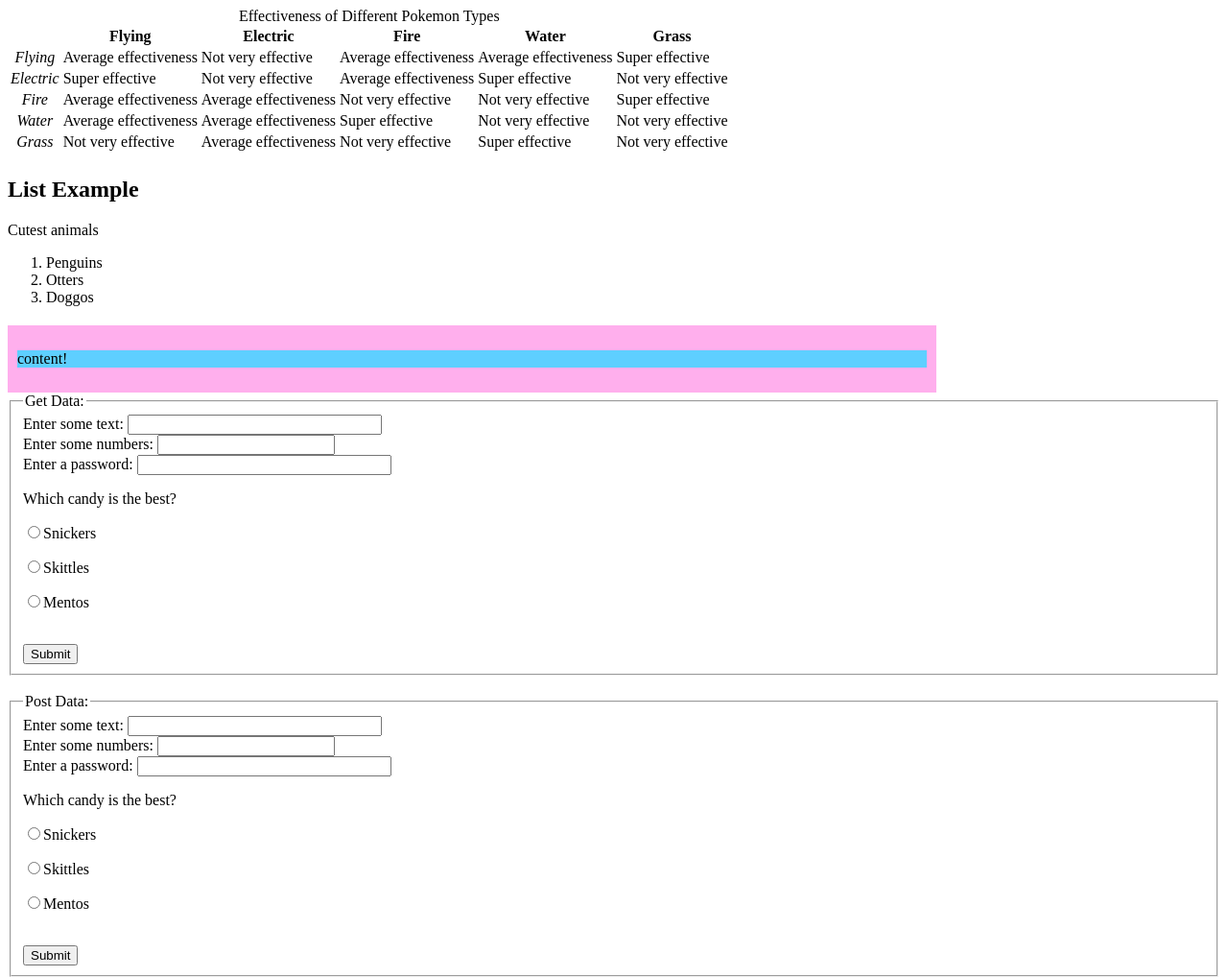
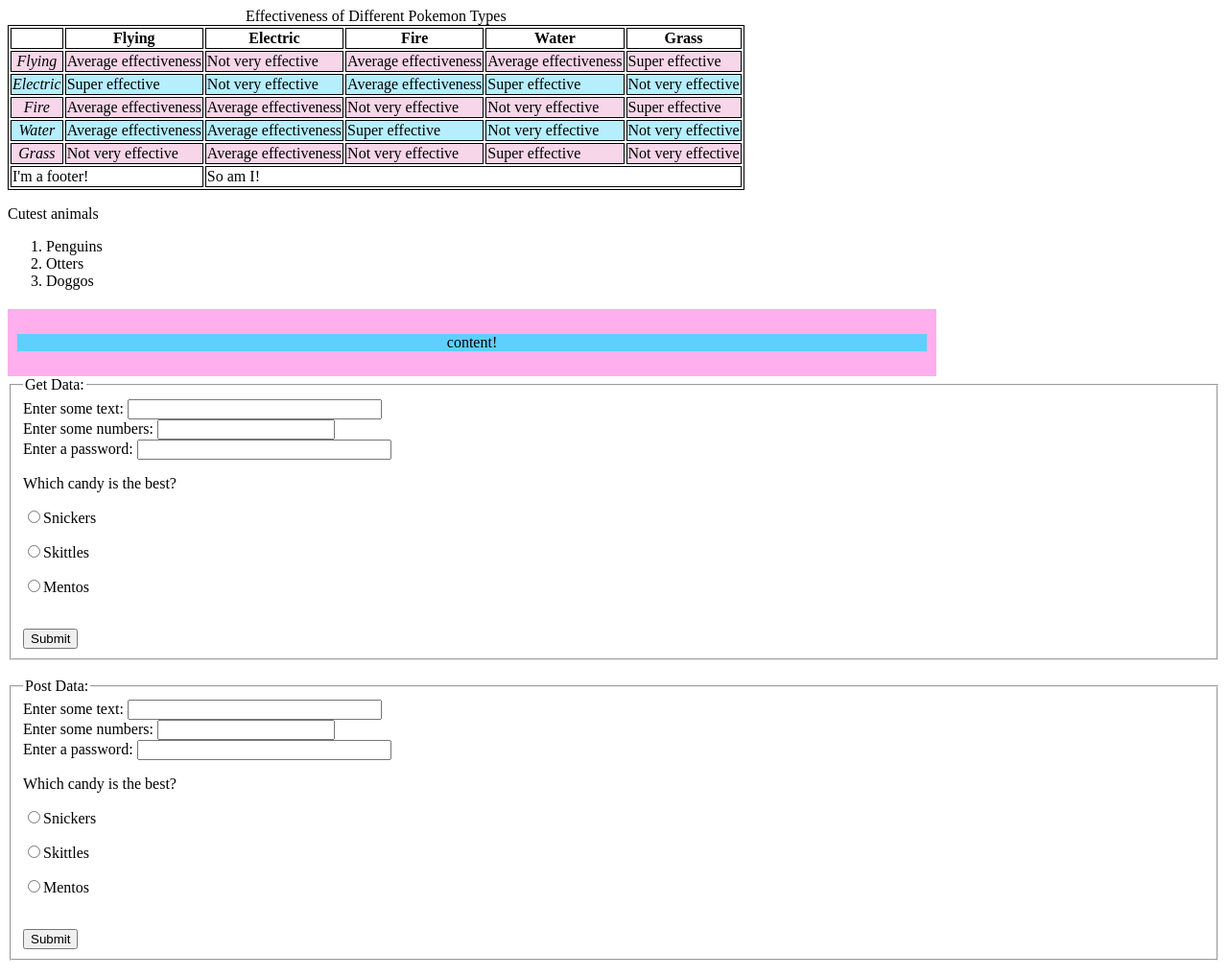
Before and after one commit to c-gasiciel/CS_290, a plain HTML site: page content.html in a window 1280 px wide. Shown: the whole page at 96% size. Drawn offline with Linux system fonts and the light colour scheme.

Commit message:
Added borders and alternating backgrounds to table

```diff
--- a/content.html
+++ b/content.html
@@ -19,7 +19,7 @@
           <th>Water</th>
           <th>Grass</th>
         </tr>
-      <tbody>
+      <tbody class="color-change">
         <tr>
           <th class="first-col">Flying</th>
           <td>Average effectiveness</td>
@@ -60,14 +60,15 @@
           <td>Super effective</td>
           <td>Not very effective</td>
         </tr>
+      <tfoot>
         <tr>
-          <td colspan="2"></td>
-          <td colspan="4"></td>
+          <td colspan="2">I'm a footer!</td>
+          <td colspan="4">So am I!</td>
         </tr>
+      </tfoot>
     </table>
 
     <section>
-      <h2>List Example</h2>
       <p>Cutest animals</p>
       <ol>
         <li>Penguins</li>
--- a/style.css
+++ b/style.css
@@ -1,6 +1,21 @@
+table, th, td{
+  border: 1px solid black;
+}
+
+
 .first-col{
   font-style: italic;
   font-weight: normal;
+}
+
+
+tbody.color-change tr:nth-of-type(odd){
+  background-color: #F6D6E8;
+}
+
+
+tbody.color-change tr:nth-of-type(even){
+  background-color: #B6EEFE;
 }
 
 
@@ -15,5 +30,6 @@
 
 
 .inner-content{
+  text-align: center;
   background-color: #5ECFFF;
 }
```
